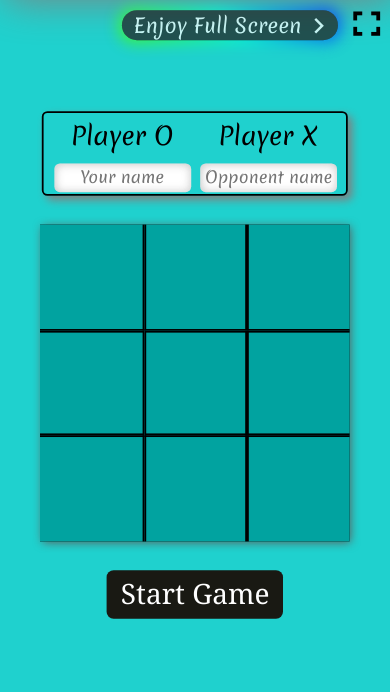
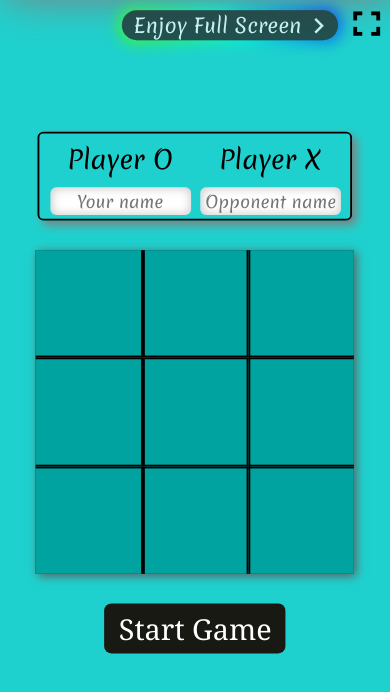
Before and after one commit to DJ-InfinityCoder/TicTacToe.com, a plain HTML site: page index.html in a window 390 px wide. Both pictures are taken after a click on the button "Play with Friends". Shown: the part 76-768 px from the top of the page. Drawn offline with nearby package versions, Linux system fonts and the light colour scheme.

Commit message:
Update styles.css

```diff
--- a/styles.css
+++ b/styles.css
@@ -965,15 +965,21 @@ nav {
     font-size: 25px;
   }
 
+  .GameAREA{
+    height: 80vh;
+    margin-top: 30px;
+  }
+
   .game-container {
+    top: 24px;
     width: 55vw;
-    scale: 1.8;
+    scale: 1.85;
     display: flex;
     align-items: center;
     justify-content: center;
     height: 40vh;
     margin-top: -15vmin;
-    padding-top: 6.5vmin;
+    padding-top: 3vmin;
   }
 
   .quitPopup {
```
